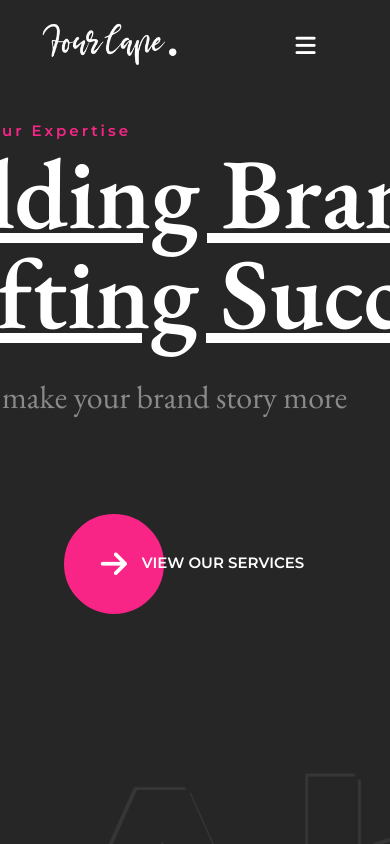
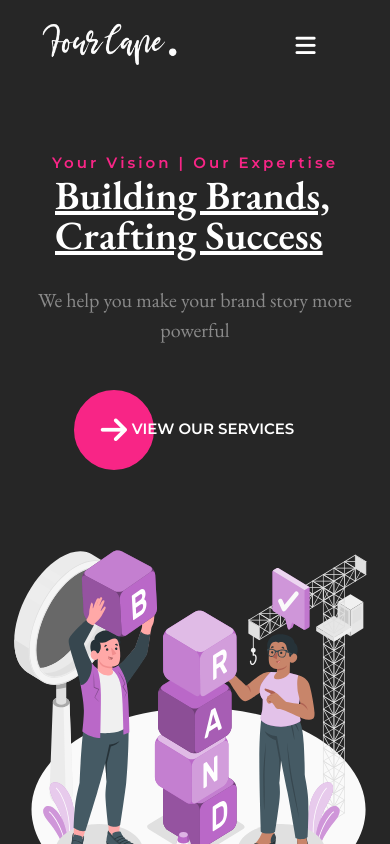
Before and after one commit to Four-Cape-Org/Four-Cape-Web-Frontend, a React (Vite) app: page / in a window 390 px wide. Shown: the top 844 px of the page. Built offline with nearby package versions, Linux system fonts and the light colour scheme.

Commit message:
Hero on Home made responsive

```diff
--- a/src/Components/Elements/BubbleButtonPrimary.jsx
+++ b/src/Components/Elements/BubbleButtonPrimary.jsx
@@ -4,7 +4,7 @@ import {Link} from 'react-router-dom'
 const BubbleButtonPrimary = (props) => {
   return (
     <div className={`${props.className} flex justify-center items-center`}>
-        <Link to={props.sendTo} className='flex justify-center items-center h-[100px] w-[100px] bg-accent-color border-[2px] border-accent-color text-[white] my-[15px] rounded-[50%] font-semibold text-[30px] transition-all duration-[0.5s] hover:bg-[transparent] hover:border-[white] hover:text-accent-color'><i className="fa-solid fa-arrow-right"></i></Link>
+        <Link to={props.sendTo} className='flex justify-center items-center h-[100px] w-[100px] max-[455px]:h-[80px] max-[455px]:w-[80px] bg-accent-color border-[2px] border-accent-color text-[white] my-[15px] rounded-[50%] font-semibold text-[30px] transition-all duration-[0.5s] hover:bg-[transparent] hover:border-[white] hover:text-accent-color'><i className="fa-solid fa-arrow-right"></i></Link>
         <span className='text-[15px] font-semibold relative right-[22px] uppercase'>{props.text}</span>
     </div>
   )
--- a/src/Components/Home/HomeHero.jsx
+++ b/src/Components/Home/HomeHero.jsx
@@ -7,19 +7,18 @@ import HeroImg from '../../assets/img/home/home_hero_vector_1.svg'
 
 const HomeHero = () => {
   return (
-    <div className='flex justify-center items-center hero h-[100%]'>
+    <div className='flex flex-wrap justify-center items-center hero h-[100%] mt-[2em]'>
 
-        <div className='flex flex-col justify-center items-start py-[30px] px-[5em]'>
+        <div className='flex flex-col justify-center items-start py-[30px] px-[5em] max-[675px]:items-center'>
           <p className='font-primary text-accent-color font-semibold text-[15px] tracking-[3px]'>Your Vision | Our Expertise</p>
-          <h1 className='w-[7em] font-secondary font-semibold text-[100px] underline leading-[1em]'>Building Brands, Crafting Success</h1>
-          <p className='w-[17em] my-[30px] font-secondary text-[#8A8A8A] text-[32px] text-gray-700 text-opacity-100'>We help you make your brand story more powerful</p>
+          <h1 className='w-[7em] font-secondary font-semibold text-[100px] max-[1357px]:text-[75px]  max-[1100px]:text-[90px] max-[675px]:text-[60px] max-[455px]:text-[40px] underline leading-[1em]'>Building Brands, Crafting Success</h1>
+          <p className='w-[17em] my-[30px] font-secondary text-[#8A8A8A] text-[32px] text-gray-700 text-opacity-100 max-[675px]:text-[20px] text-center'>We help you make your brand story more powerful</p>
           <BubbleButtonPrimary className='mx-auto' sendTo='/services' text='VIEW OUR SERVICES' />
         </div>
 
-        <div className='w-[60%]'>
+        <div className='w-[30em] max-[1357px]:w-[24em] max-[1100px]:w-[45em]'>
           <img src={HeroImg} alt="" />
         </div>
-
 
     </div>
   )
```
